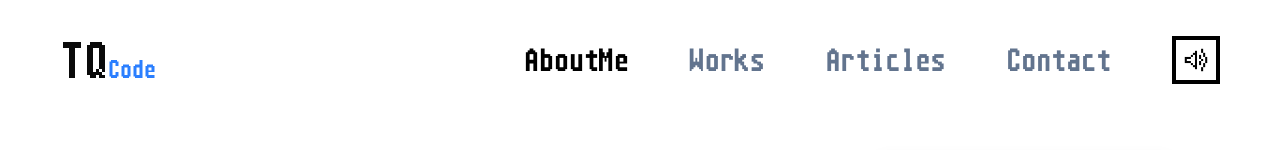
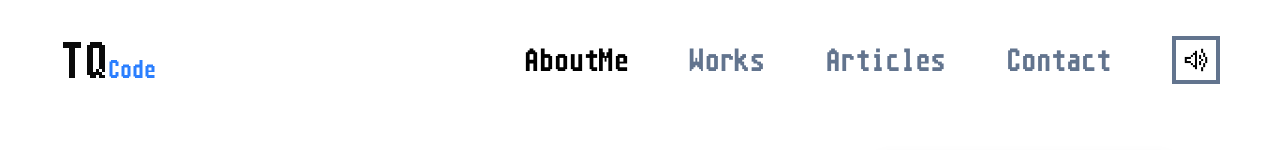
Before and after one commit to MuhamadToriquddin/my-portofolio-web, a React (Vite) app: page / in a window 1280 px wide. Shown: the top 150 px of the page. Built offline with nearby package versions, Linux system fonts and the light colour scheme.

Commit message:
update:button sound

```diff
--- a/src/components/ui/button_sound.tsx
+++ b/src/components/ui/button_sound.tsx
@@ -3,7 +3,7 @@ import soundOn from "../../assets/icon/sound on.png";
 
 function ButtonSound() {
   return (
-    <button className="border-4 border-black p-1 hover:bg-gray-100 transition-colors">
+    <button className="border-4 hover:border-black hover:bg-gray-100  p-1 border-slate-500 transition-colors">
       {/* Gunakan tag img dan perbesar ukurannya, misal w-8 (32px) */}
       <img src={soundOn} alt="Sound On" className="w-8 h-8 object-contain" />
     </button>
```
Also changed, not shown: src/layouts/article_layout.tsx (added).
